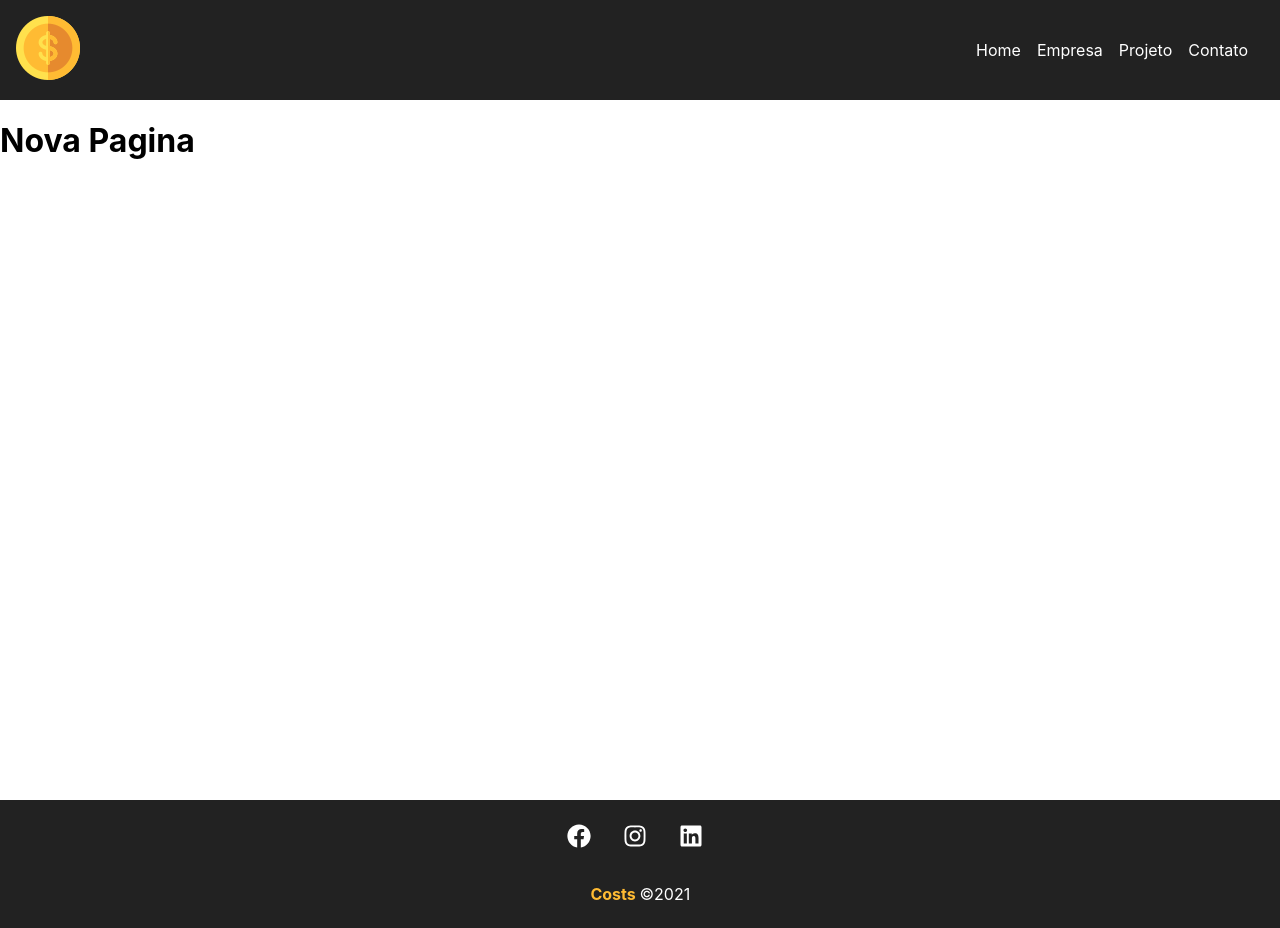
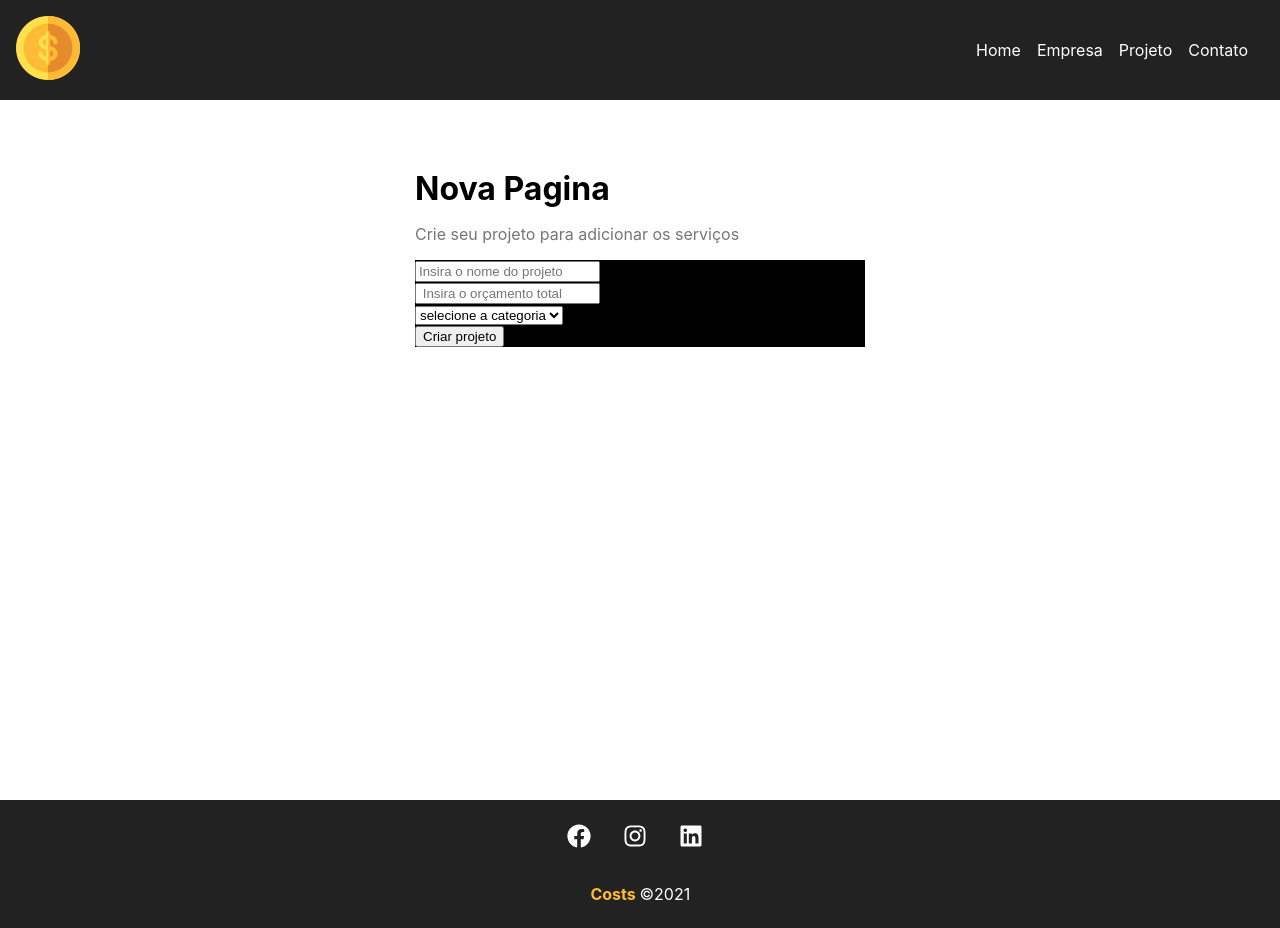
Before and after one commit to Raulvictorsantana/react1, a React (Create React App) app: page /NovoProjeto in a window 1280 px wide. Built offline with nearby package versions, Linux system fonts and the light colour scheme.

Commit message:
atualizando

```diff
--- a/src/Pages/Home.js
+++ b/src/Pages/Home.js
@@ -1,10 +1,10 @@
-import style from './home.module.css'
+import styles from './home.module.css'
 import Linkbutton from '../layout/Linkbutton'
 import porquinho from'../img/porquinho.png'
 
 function Home(){
     return (
-        <section className={style.home_container}>
+        <section className={styles.home_container}>
          <h1> Seja Bem vindo ao <span>costs</span>
         </h1>
          <p>Começe a gerenciar os seus projetos agora mesmo</p>
--- a/src/Pages/NovoProjeto.js
+++ b/src/Pages/NovoProjeto.js
@@ -1,4 +1,14 @@
+import styles from './NovoProjeto.module.css'
+import Formulario from '../projeto/Formulario'
+
 function NovoProjeto(){
-    return(<h1> Nova Pagina</h1>)
+    return(
+     <div className={styles.NovoProjeto_conatiner}>
+
+    <h1> Nova Pagina</h1>
+    <p>Crie seu  projeto para adicionar os serviços </p>
+    <Formulario/>
+    </div>
+    )
 }
 export default NovoProjeto
--- /dev/null
+++ b/src/Pages/NovoProjeto.module.css
@@ -0,0 +1,14 @@
+.NovoProjeto_conatiner{
+    width: 450px;
+    margin: 0 auto;
+    padding: 3em;
+
+}
+
+.NovoProjeto_conatiner h1{
+    margin-bottom: 0.5em;
+}
+
+.NovoProjeto_conatiner p{
+    color: rgb(115, 118, 121);
+}
--- a/src/layout/Footer.js
+++ b/src/layout/Footer.js
@@ -1,5 +1,7 @@
 import {FaFacebook,FaInstagram,FaLinkedin } from 'react-icons/fa';
  import styles from './Footer.module.css'
+
+
 
 function Footer(){
     return(
--- a/src/layout/linkbutton.module.css
+++ b/src/layout/linkbutton.module.css
@@ -0,0 +1,14 @@
+.btn{
+    background-color: #222;
+    color:#fff;
+    padding: 0.5em 1em;
+    text-decoration: none;
+    transition: 0.5s;
+    margin-bottom: 10px;
+    border-radius: 2px;
+}
+.btn:hover{
+    color:#ffBB33;
+    border-radius: 5px;
+
+}
--- /dev/null
+++ b/src/projeto/Formulario.js
@@ -0,0 +1,30 @@
+import styles from './Formulario.module.css'
+
+function Formulario (){
+    return(
+    <form className={styles.Form}>
+      <div>
+         <input type="text" placeholder="Insira o nome do projeto">
+         </input>
+      </div>
+
+      <div>
+        <input type="number" placeholder=" Insira o orçamento total"></input>
+      </div>
+
+      <div>
+         <select name="Ctegoria_id">
+            <option disabled selected> selecione a categoria</option>
+         </select>
+       </div>
+
+        <div>
+         <input type="submit" value="Criar projeto"/>
+        </div>
+
+    </form>
+    )
+
+
+}
+export default Formulario
--- /dev/null
+++ b/src/projeto/Formulario.module.css
@@ -0,0 +1,3 @@
+ .Form{
+    background-color: black;
+ }
```
